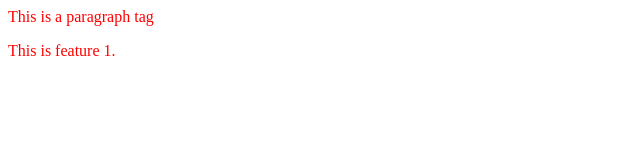
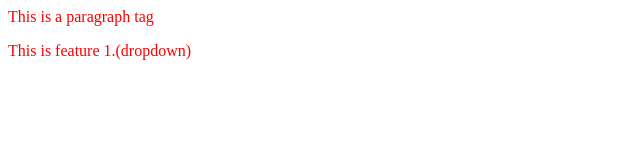
Before and after one commit to gsiddhant7/LocalRepo, a plain HTML site: page index.html in a window 1280 px wide. Shown: the full height of the page, 0-640 px from the left. Drawn offline with Linux system fonts and the light colour scheme.

```diff
--- a/index.html
+++ b/index.html
@@ -2,4 +2,4 @@
     <link rel="stylesheet" href="style.css">
 </head>
 <p>This is a paragraph tag</p>
-<p>This is feature 1.</p>
+<p>This is feature 1.(dropdown)</p>
```
